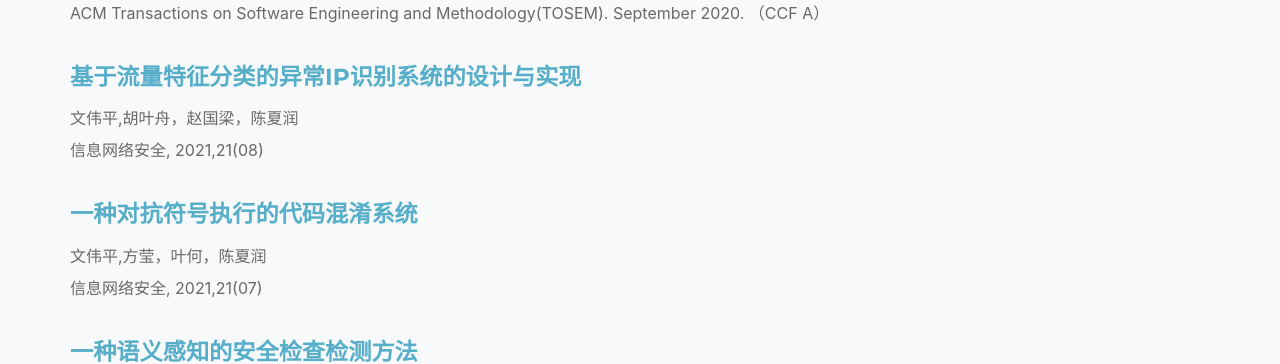
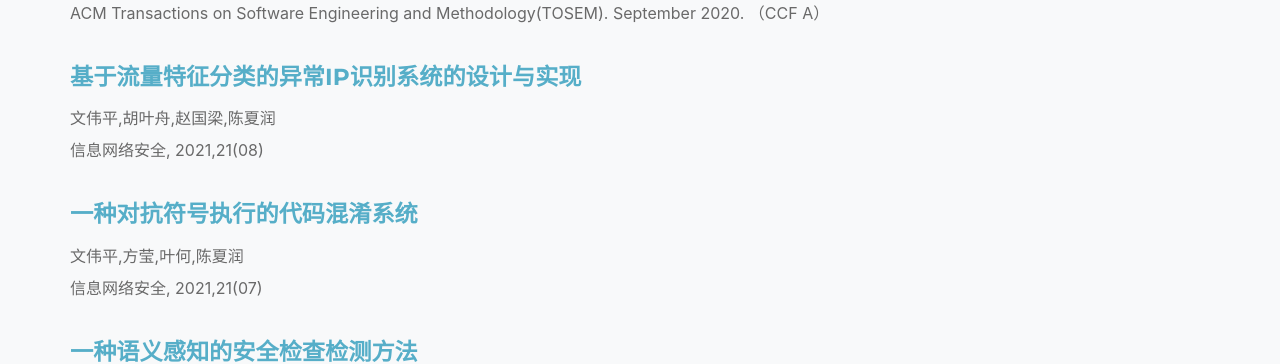
Before and after one commit to xxycfhb/xxycfhb.github.io, a Jekyll site: the page built from pages/paper.html, in a window 1280 px wide and 900 px high, scrolled down 781 px. Shown: the part 152-516 px from the top of the window. Built offline with Jekyll 4.4.1, drawn with Linux system fonts in a browser that asks for light colours; some web fonts are replaced.

```diff
--- a/_data/sitetext.yml
+++ b/_data/sitetext.yml
@@ -710,13 +710,13 @@ paper:
         download: "Why an Android app is classified as malware_Towards malware classification interpretation.pdf"
 
       - title: "基于流量特征分类的异常IP识别系统的设计与实现"
-        name: "文伟平,胡叶舟，赵国梁，陈夏润"
+        name: "文伟平,胡叶舟,赵国梁,陈夏润"
         source: "信息网络安全, 2021,21(08)"
         url: "/files/paper84.pdf"
         download: "基于流量特征分类的异常IP识别系统的设计与实现.pdf"
 
       - title: "一种对抗符号执行的代码混淆系统"
-        name: "文伟平,方莹，叶何，陈夏润"
+        name: "文伟平,方莹,叶何,陈夏润"
         source: "信息网络安全, 2021,21(07)"
         url: "/files/paper85.pdf"
         download: "一种对抗符号执行的代码混淆系统.pdf"
```
